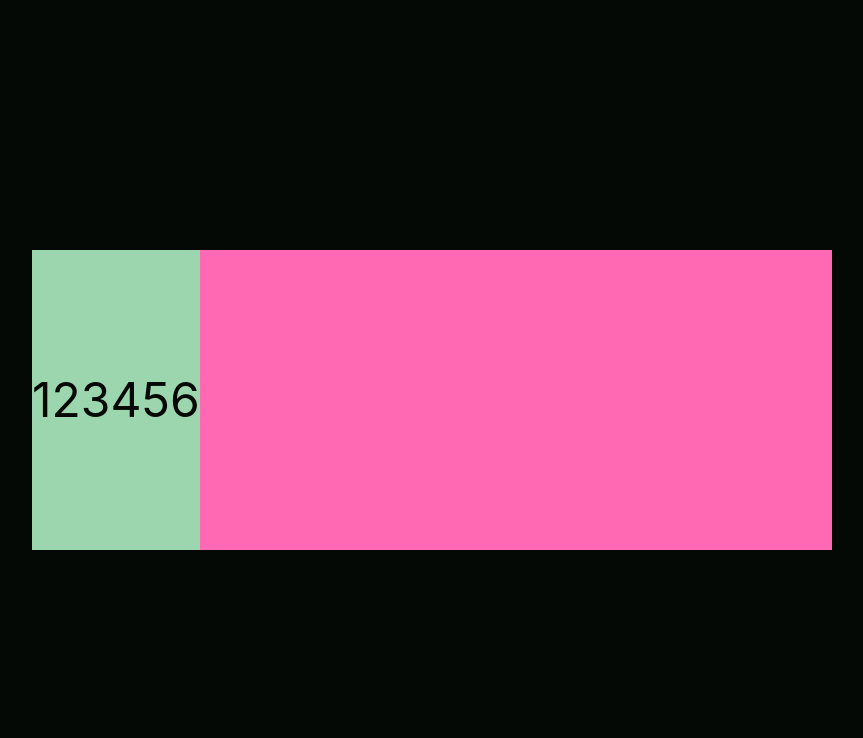
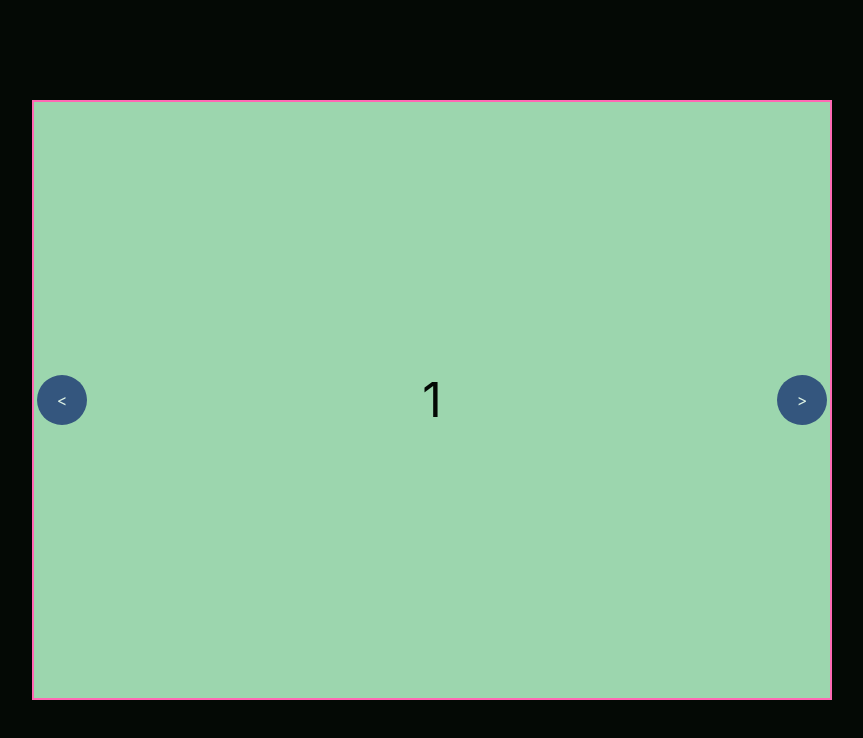
Before and after one commit to jitu660/vanilla-js-UI-elements, a website built with Vite: page index.html in a window 1280 px wide. Shown: the whole page, without its empty margins (208-1071 px from the left). Built offline with nearby package versions, Linux system fonts and the light colour scheme.

Commit message:
Carousel example complete

```diff
--- a/src/Carousel/index.ts
+++ b/src/Carousel/index.ts
@@ -7,14 +7,57 @@ export default function createCarousel(slidesCount: number): DocumentFragment {
   carouselWindow.classList.add(styles["carousel-window"]);
 
   const slider = document.createElement("div");
+  slider.style.setProperty("--slide-count", String(slidesCount));
   slider.classList.add(styles.slider);
+  slider.dataset.currSlide = "1";
   carouselWindow.appendChild(slider);
 
   for (let i = 1; i <= slidesCount; i++) {
     slider.appendChild(createSlide(i));
   }
 
+  carouselWindow.appendChild(createScrollButtons(slidesCount));
   fragement.appendChild(carouselWindow);
+  return fragement;
+}
+
+function handleClick(direction: "left" | "right", slidesCount: number): void {
+  const sliderContainer = document.querySelector(`.${styles.slider}`);
+  if (sliderContainer instanceof HTMLElement) {
+    const visibleWidth: number = sliderContainer.clientWidth;
+    const currSlide: number = Number(sliderContainer.dataset.currSlide);
+
+    let newSlide = direction === "left" ? currSlide - 1 : currSlide + 1;
+    if(newSlide < 1) {
+      newSlide = slidesCount;
+    }
+    if ( newSlide > slidesCount) {
+      newSlide = 0;
+    }
+    const newScrollPosition = visibleWidth * (newSlide - 1);
+    sliderContainer.dataset.currSlide = String(newSlide);
+
+    sliderContainer.scroll({ left: newScrollPosition, behavior: "smooth" });
+  }
+}
+
+function createScrollButtons(slidesCount: number): DocumentFragment {
+  const createButton = (position: string): HTMLButtonElement => {
+    const button = document.createElement("button");
+    button.classList.add(styles["slider-button"], styles[position]);
+    return button;
+  };
+  const leftButton = createButton("left");
+  leftButton.innerText = "<";
+  const rightButton = createButton("right");
+  rightButton.innerText = ">";
+
+  const fragement = document.createDocumentFragment();
+  leftButton.addEventListener("click", () => handleClick("left", slidesCount));
+  rightButton.addEventListener("click", () => handleClick("right", slidesCount));
+  fragement.appendChild(leftButton);
+  fragement.appendChild(rightButton);
+
   return fragement;
 }
 
--- a/src/Carousel/styles.module.css
+++ b/src/Carousel/styles.module.css
@@ -1,26 +1,55 @@
 .carousel-window {
   width: 100%;
   max-width: 800px;
-  aspect-ratio: 3 / 1;
-}
+  aspect-ratio: 4 / 3;
+  position: relative;
+
   .slider {
     display: flex;
-  min-height: 300px;
     width: 100%;
+    height: 100%;
     background-color: hotpink;
-  overflow-x: auto;
     scrollbar-width: none;
+    overflow: hidden;
 
     .slide {
+      flex-shrink: 0;
       background-color: var(--primary);
       color: var(--background);
+      border: 2px solid hotpink;
+      width: 100%;
+      height: 100%;
       font-size: 3rem;
+      padding: 4rem;
       display: flex;
       align-items: center;
       justify-content: center;
     }
   }
 
+  .slider-button {
+    --size: 50px;
+    position: absolute;
+    top: 50%;
+    transform: translateY(-50%);
+    border-radius: 50%;
+    height: var(--size);
+    width: var(--size);
+    border: none;
+    background-color: var(--secondary);
+    color: var(--text);
+    cursor: pointer;
+
+    &.left {
+      left: 5px;
+    }
+
+    &.right {
+      right: 5px;
+    }
+  }
+}
+
 .slider::-webkit-scrollbar {
   display: none;
 }
```
Lines whose indentation alone changed are shown as unchanged.
